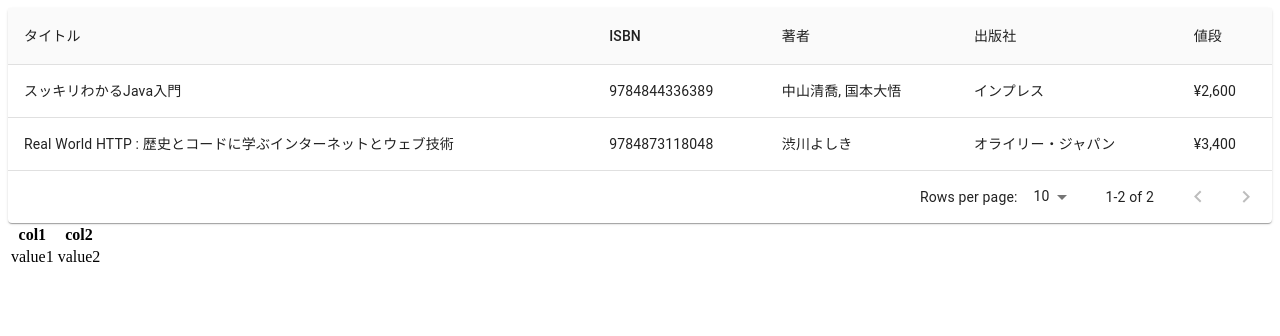
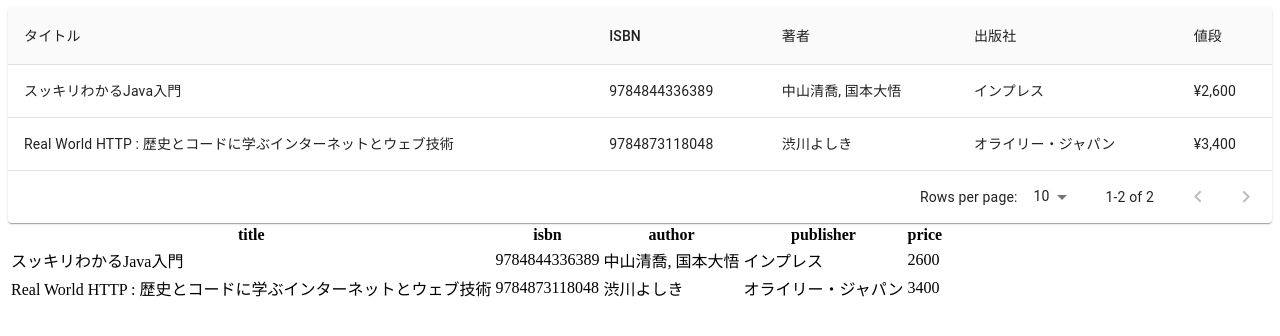
Before and after one commit to jinpei0908/my-books, a React app: page / in a window 1280 px wide. Shown: the top 336 px of the page. Built offline with nearby package versions, Linux system fonts and the light colour scheme; the HTML template or start-up script is replaced by a standard one.

Commit message:
jekyllのローカルビルドをnpm scriptに追加した/MyTableに実際のデータを入れた

```diff
--- a/package.json
+++ b/package.json
@@ -8,7 +8,8 @@
   },
   "scripts": {
     "build": "esbuild --bundle --minify --outfile=docs/js/main.js --define:process.env.NODE_ENV='\"production\"' src/main.tsx",
-    "prettier": "prettier --write src"
+    "prettier": "prettier --write src",
+    "jekyll": "bundle exec jekyll serve"
   },
   "repository": {
     "type": "git",
--- a/src/component/table.tsx
+++ b/src/component/table.tsx
@@ -43,15 +43,21 @@
   <table>
     <thead>
       <tr>
-        <th>col1</th>
-        <th>col2</th>
+        {Object.keys(books[0]).map((key) => (
+          <th>{key}</th>
+        ))}
       </tr>
     </thead>
     <tbody>
-      <tr>
-        <td>value1</td>
-        <td>value2</td>
-      </tr>
+      {books.map((book) => (
+        <tr>
+          <td>{book.title}</td>
+          <td>{book.isbn}</td>
+          <td>{book.author}</td>
+          <td>{book.publisher}</td>
+          <td>{book.price}</td>
+        </tr>
+      ))}
     </tbody>
   </table>
 )
```
Also changed, not shown: 1 other file (tests, documents, lock files or other folders).
